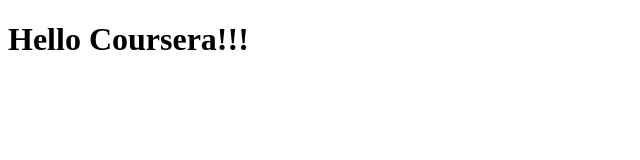
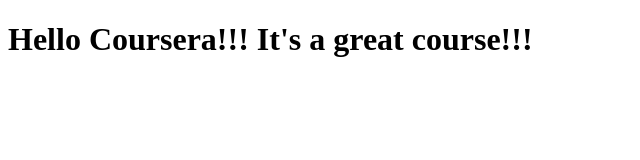
Before and after one commit to valdnei/curso_coursera, a plain HTML site: page site/index.html in a window 1280 px wide. Shown: the whole page, without its empty margins (0-640 px from the left). Drawn offline with Linux system fonts and the light colour scheme.

Commit message:
Small addition to our page content

```diff
--- a/site/index.html
+++ b/site/index.html
@@ -5,6 +5,6 @@
 	<title>Hello Coursera</title>
 </head>
 <body>
-	<h1>Hello Coursera!!!</h1>
+	<h1>Hello Coursera!!! It's a great course!!!</h1>
 </body>
 </html>
```
